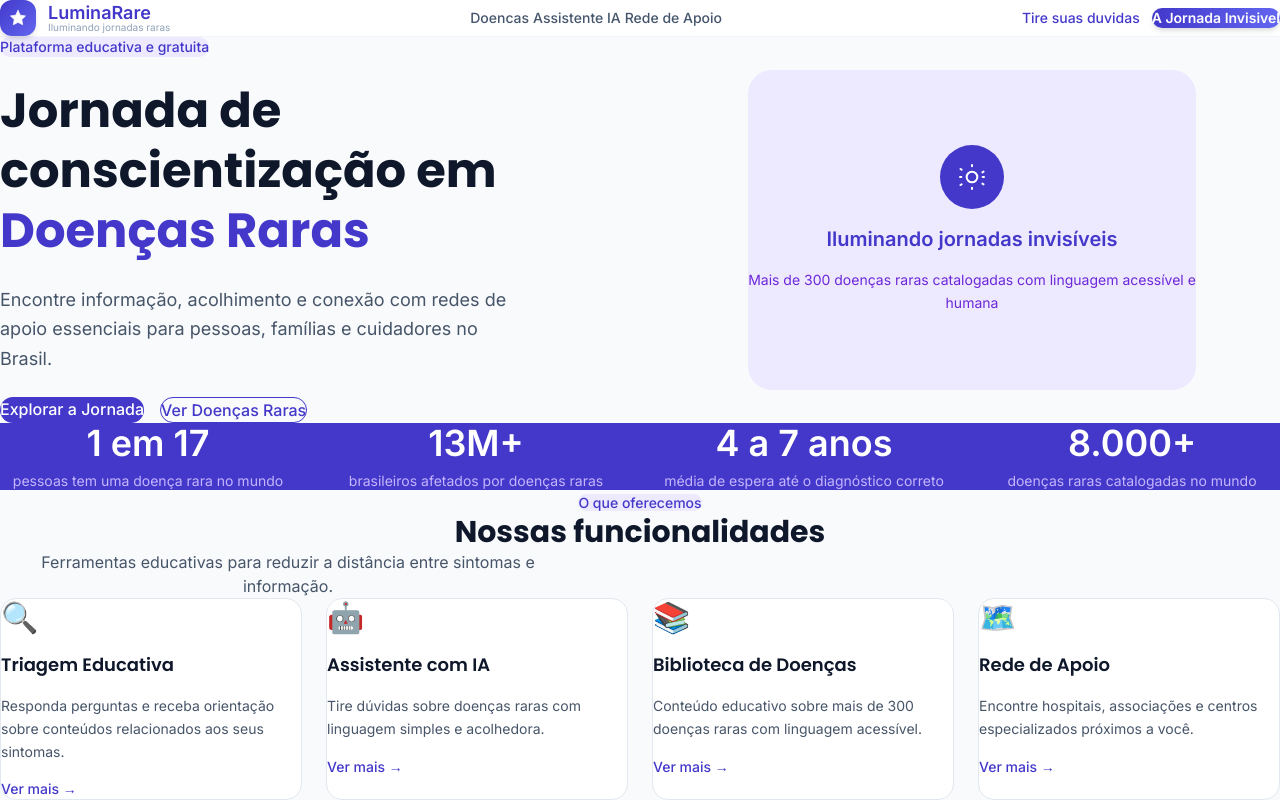
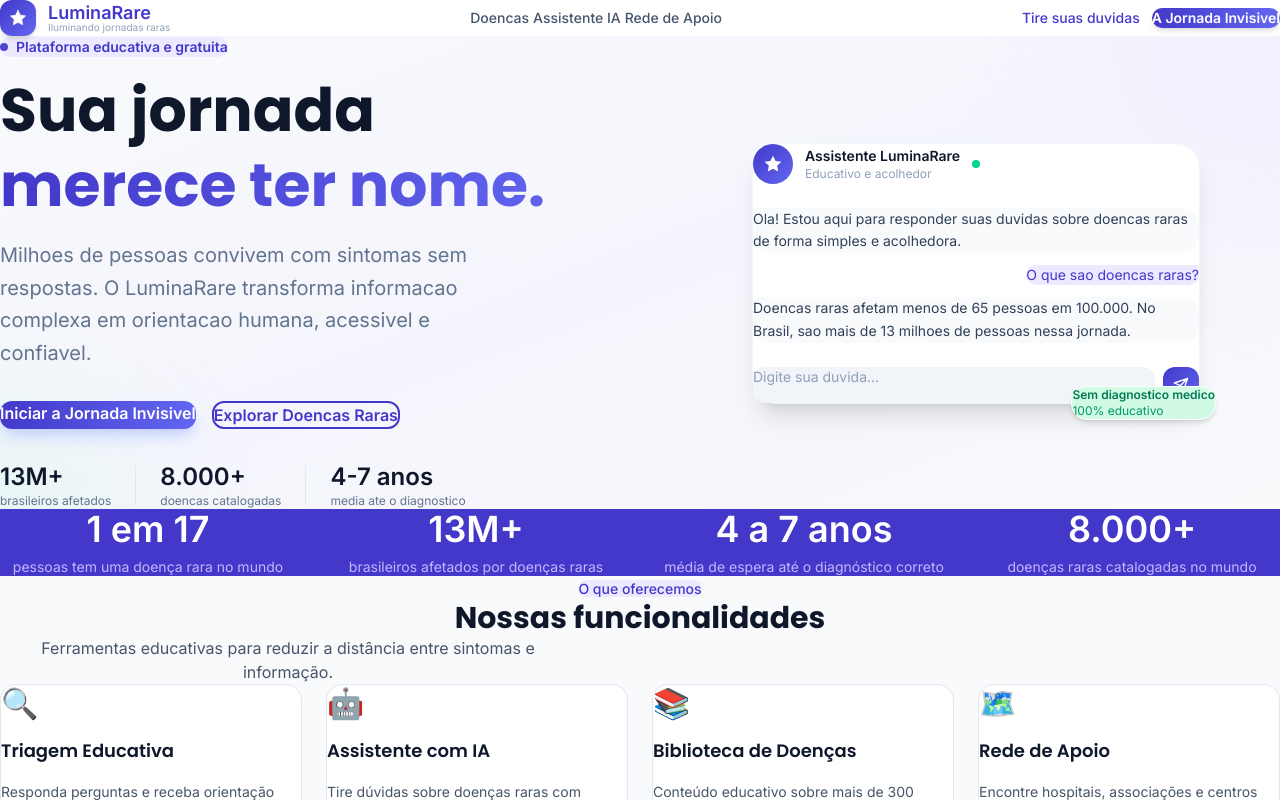
Before and after one commit to Gisele-Santana98/luminarare, a Next.js app: page / in a window 1280 px wide. Shown: the top 800 px of the page. Built offline with nearby package versions, Linux system fonts and the light colour scheme.

Commit message:
feat: hero emocional com storytelling e card do assistente

```diff
--- a/components/layout/Hero.tsx
+++ b/components/layout/Hero.tsx
@@ -1,44 +1,107 @@
 export default function Hero() {
   return (
-    <section className="bg-[#F8FAFC] py-20 px-6">
-      <div className="max-w-7xl mx-auto flex flex-col md:flex-row items-center gap-12">
-        <div className="flex-1 flex flex-col gap-6">
-          <span className="inline-flex w-fit bg-[#EDE9FE] text-[#4338CA] text-sm font-medium px-4 py-1 rounded-full">
+    <section className="relative bg-gradient-to-br from-slate-50 via-[#EDE9FE]/30 to-slate-50 py-24 px-6 overflow-hidden">
+
+      <div className="absolute top-0 right-0 w-96 h-96 bg-[#EDE9FE] rounded-full blur-3xl opacity-40 -translate-y-1/2 translate-x-1/2" />
+      <div className="absolute bottom-0 left-0 w-64 h-64 bg-[#D1FAE5] rounded-full blur-3xl opacity-30 translate-y-1/2 -translate-x-1/2" />
+
+      <div className="relative max-w-7xl mx-auto flex flex-col md:flex-row items-center gap-16">
+
+        <div className="flex-1 flex flex-col gap-8">
+          <div className="flex flex-col gap-4">
+            <span className="inline-flex w-fit items-center gap-2 bg-[#EDE9FE] text-[#4338CA] text-sm font-semibold px-4 py-2 rounded-full">
+              <span className="w-2 h-2 rounded-full bg-[#4338CA] animate-pulse" />
               Plataforma educativa e gratuita
             </span>
-          <h1 className="text-4xl md:text-5xl font-bold text-[#0F172A] leading-tight">
-            Jornada de conscientização em{" "}
-            <span className="text-[#4338CA]">Doenças Raras</span>
+
+            <h1 className="text-5xl md:text-6xl font-bold text-slate-900 leading-tight">
+              Sua jornada
+              <span className="block text-transparent bg-clip-text bg-gradient-to-r from-[#4338CA] to-[#6366F1]">
+                merece ter nome.
+              </span>
             </h1>
-          <p className="text-[#475569] text-lg leading-relaxed max-w-lg">
-            Encontre informação, acolhimento e conexão com redes de apoio
-            essenciais para pessoas, famílias e cuidadores no Brasil.
+
+            <p className="text-slate-500 text-xl leading-relaxed max-w-lg">
+              Milhoes de pessoas convivem com sintomas sem respostas. O LuminaRare transforma informacao complexa em orientacao humana, acessivel e confiavel.
             </p>
+          </div>
+
           <div className="flex flex-col sm:flex-row gap-4">
-            <a href="#jornada" className="bg-[#4338CA] text-white px-8 py-3 rounded-full font-medium text-center hover:bg-[#3730A3] transition-colors">
-              Explorar a Jornada
+            <a href="/jornada" className="bg-gradient-to-r from-[#4338CA] to-[#6366F1] text-white px-8 py-4 rounded-xl font-semibold text-center hover:opacity-90 transition-opacity shadow-lg shadow-indigo-200">
+              Iniciar a Jornada Invisivel
             </a>
-            <a href="#doencas" className="border border-[#4338CA] text-[#4338CA] px-8 py-3 rounded-full font-medium text-center hover:bg-[#EDE9FE] transition-colors">
-              Ver Doenças Raras
+            <a href="/biblioteca" className="border-2 border-[#4338CA] text-[#4338CA] px-8 py-4 rounded-xl font-semibold text-center hover:bg-[#EDE9FE] transition-colors">
+              Explorar Doencas Raras
             </a>
           </div>
+
+          <div className="flex items-center gap-6 pt-2">
+            <div className="flex flex-col">
+              <span className="text-2xl font-bold text-slate-900">13M+</span>
+              <span className="text-slate-500 text-xs">brasileiros afetados</span>
             </div>
+            <div className="w-px h-10 bg-slate-200" />
+            <div className="flex flex-col">
+              <span className="text-2xl font-bold text-slate-900">8.000+</span>
+              <span className="text-slate-500 text-xs">doencas catalogadas</span>
+            </div>
+            <div className="w-px h-10 bg-slate-200" />
+            <div className="flex flex-col">
+              <span className="text-2xl font-bold text-slate-900">4-7 anos</span>
+              <span className="text-slate-500 text-xs">media ate o diagnostico</span>
+            </div>
+          </div>
+        </div>
+
         <div className="flex-1 flex justify-center">
-          <div className="bg-[#EDE9FE] rounded-3xl w-full max-w-md h-80 flex flex-col items-center justify-center gap-4 px-8">
-            <div className="w-16 h-16 rounded-full bg-[#4338CA] flex items-center justify-center">
-              <svg width="32" height="32" fill="none" viewBox="0 0 24 24" stroke="white" strokeWidth="1.5">
-                <path strokeLinecap="round" strokeLinejoin="round" d="M12 3v1m0 16v1m8.66-13l-.87.5M4.21 17.5l-.87.5M20.66 17.5l-.87-.5M4.21 6.5l-.87-.5M21 12h-1M4 12H3" />
-                <circle cx="12" cy="12" r="4" />
+          <div className="relative w-full max-w-md">
+            <div className="bg-white rounded-3xl p-8 shadow-xl border border-slate-100 flex flex-col gap-6">
+
+              <div className="flex items-center gap-3">
+                <div className="w-10 h-10 rounded-full bg-gradient-to-br from-[#4338CA] to-[#6366F1] flex items-center justify-center">
+                  <svg width="20" height="20" viewBox="0 0 24 24" fill="none">
+                    <path d="M12 2L15.09 8.26L22 9.27L17 14.14L18.18 21.02L12 17.77L5.82 21.02L7 14.14L2 9.27L8.91 8.26L12 2Z" fill="white"/>
                   </svg>
                 </div>
-            <p className="text-[#4338CA] font-semibold text-xl text-center">
-              Iluminando jornadas invisíveis
-            </p>
-            <p className="text-[#6D28D9] text-sm text-center leading-relaxed">
-              Mais de 300 doenças raras catalogadas com linguagem acessível e humana
-            </p>
+                <div>
+                  <p className="font-semibold text-slate-900 text-sm">Assistente LuminaRare</p>
+                  <p className="text-slate-400 text-xs">Educativo e acolhedor</p>
+                </div>
+                <span className="ml-auto w-2 h-2 rounded-full bg-emerald-400" />
+              </div>
+
+              <div className="flex flex-col gap-3">
+                <div className="bg-slate-50 rounded-2xl rounded-tl-sm px-4 py-3 text-sm text-slate-700 leading-relaxed">
+                  Ola! Estou aqui para responder suas duvidas sobre doencas raras de forma simples e acolhedora.
+                </div>
+                <div className="bg-[#EDE9FE] rounded-2xl rounded-tr-sm px-4 py-3 text-sm text-[#4338CA] self-end max-w-xs">
+                  O que sao doencas raras?
+                </div>
+                <div className="bg-slate-50 rounded-2xl rounded-tl-sm px-4 py-3 text-sm text-slate-700 leading-relaxed">
+                  Doencas raras afetam menos de 65 pessoas em 100.000. No Brasil, sao mais de 13 milhoes de pessoas nessa jornada.
                 </div>
               </div>
+
+              <div className="flex gap-2">
+                <div className="flex-1 bg-slate-100 rounded-xl px-4 py-2.5 text-sm text-slate-400">
+                  Digite sua duvida...
+                </div>
+                <div className="w-9 h-9 rounded-xl bg-gradient-to-br from-[#4338CA] to-[#6366F1] flex items-center justify-center">
+                  <svg width="16" height="16" viewBox="0 0 24 24" fill="none" stroke="white" strokeWidth="2">
+                    <path d="M22 2L11 13M22 2L15 22L11 13L2 9L22 2Z" strokeLinecap="round" strokeLinejoin="round"/>
+                  </svg>
+                </div>
+              </div>
+
+            </div>
+
+            <div className="absolute -bottom-4 -right-4 bg-[#D1FAE5] rounded-2xl px-4 py-3 shadow-md border border-white">
+              <p className="text-emerald-700 text-xs font-semibold">Sem diagnostico medico</p>
+              <p className="text-emerald-600 text-xs">100% educativo</p>
+            </div>
+          </div>
+        </div>
+
       </div>
     </section>
   )
```
Lines whose indentation alone changed are shown as unchanged.
